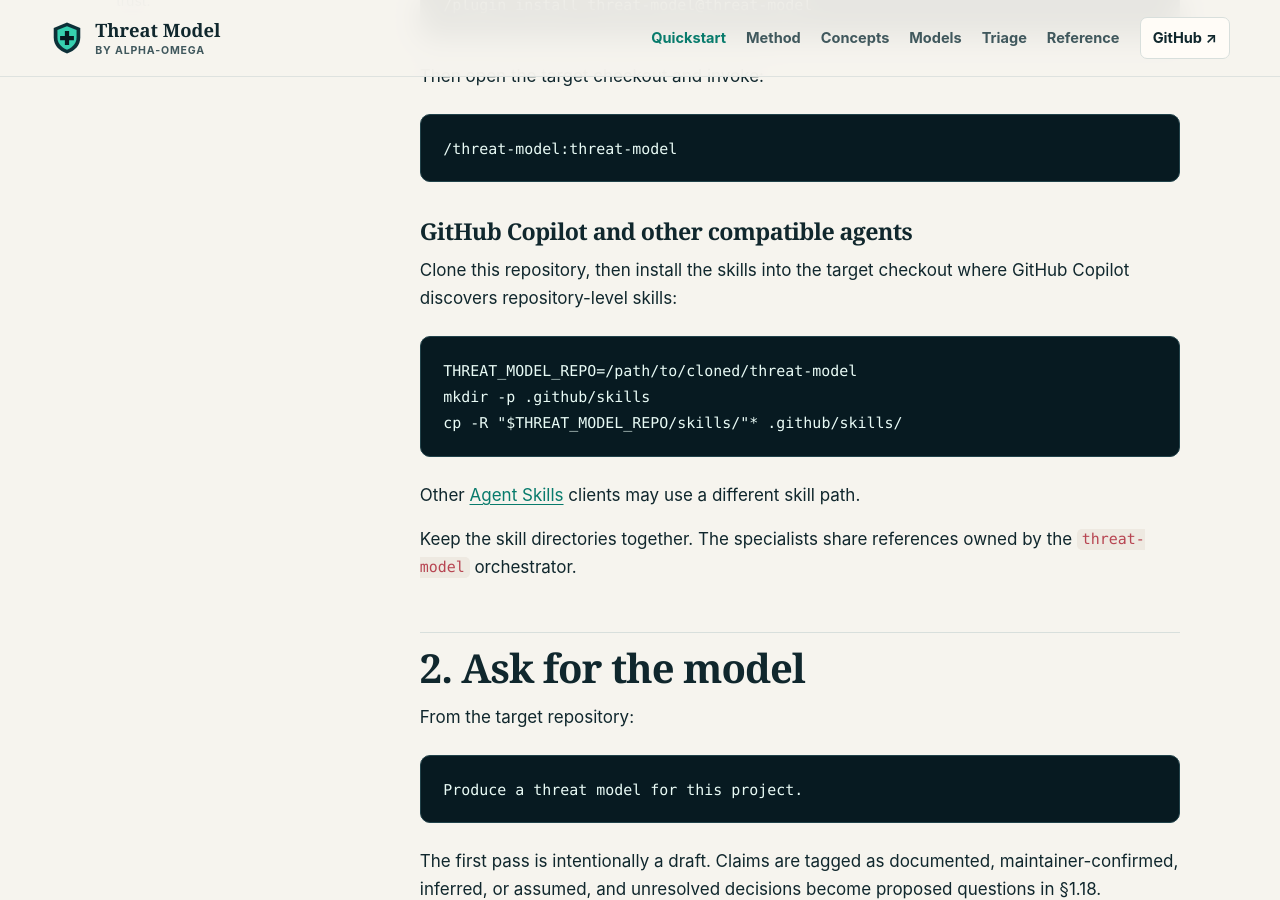
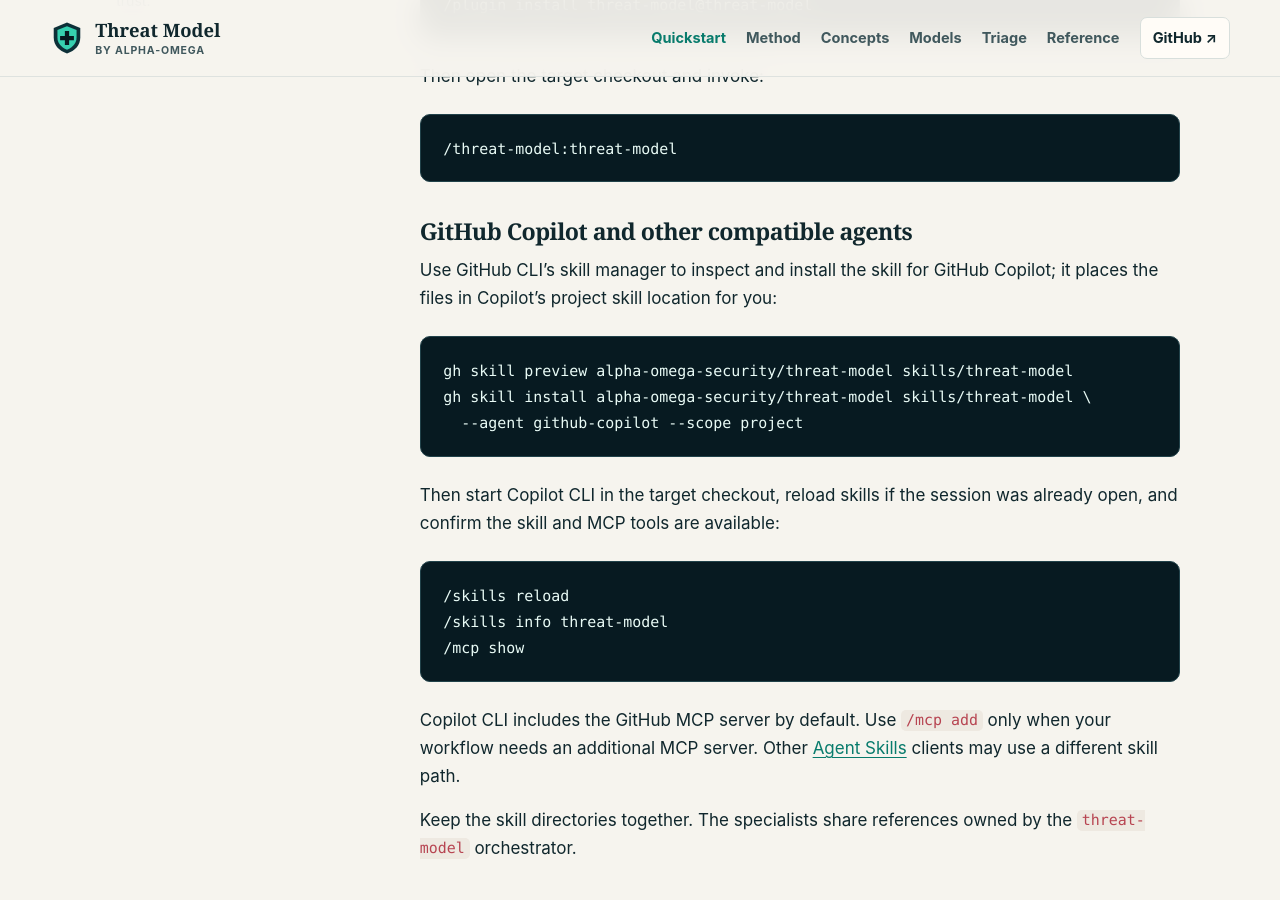
Before and after one commit to alpha-omega-security/threat-model, a Jekyll site: the page built from web/quickstart.md, in a window 1280 px wide and 900 px high, scrolled down 880 px. Built offline with Jekyll 4.4.1, drawn with Linux system fonts in a browser that asks for light colours.

Commit message:
Use Copilot skill manager in docs
Co-authored-by: scovetta <732166+scovetta@users.noreply.github.com>

````diff
--- a/web/quickstart.md
+++ b/web/quickstart.md
@@ -36,17 +36,28 @@ Then open the target checkout and invoke:
 
 ### GitHub Copilot and other compatible agents
 
-Clone this repository, then install the skills into the target checkout where
-GitHub Copilot discovers repository-level skills:
+Use GitHub CLI's skill manager to inspect and install the skill for GitHub
+Copilot; it places the files in Copilot's project skill location for you:
 
 ```bash
-THREAT_MODEL_REPO=/path/to/cloned/threat-model
-mkdir -p .github/skills
-cp -R "$THREAT_MODEL_REPO/skills/"* .github/skills/
+gh skill preview alpha-omega-security/threat-model skills/threat-model
+gh skill install alpha-omega-security/threat-model skills/threat-model \
+  --agent github-copilot --scope project
 ```
 
-Other [Agent Skills](https://agentskills.io/clients) clients may use a
-different skill path.
+Then start Copilot CLI in the target checkout, reload skills if the session was
+already open, and confirm the skill and MCP tools are available:
+
+```text
+/skills reload
+/skills info threat-model
+/mcp show
+```
+
+Copilot CLI includes the GitHub MCP server by default. Use `/mcp add` only when
+your workflow needs an additional MCP server. Other
+[Agent Skills](https://agentskills.io/clients) clients may use a different skill
+path.
 
 Keep the skill directories together. The specialists share references owned by
 the `threat-model` orchestrator.
````
Also changed, not shown: README.md.
